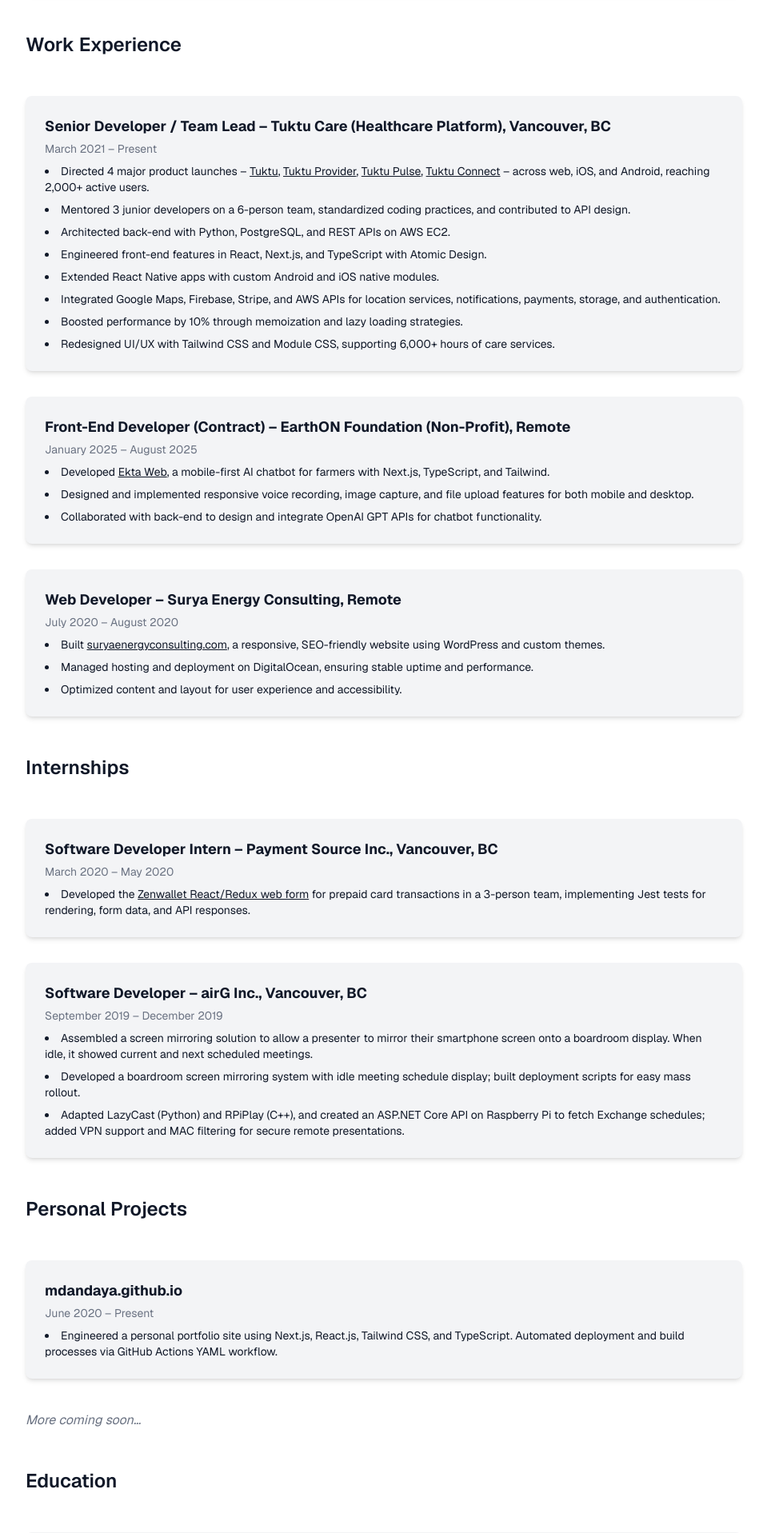
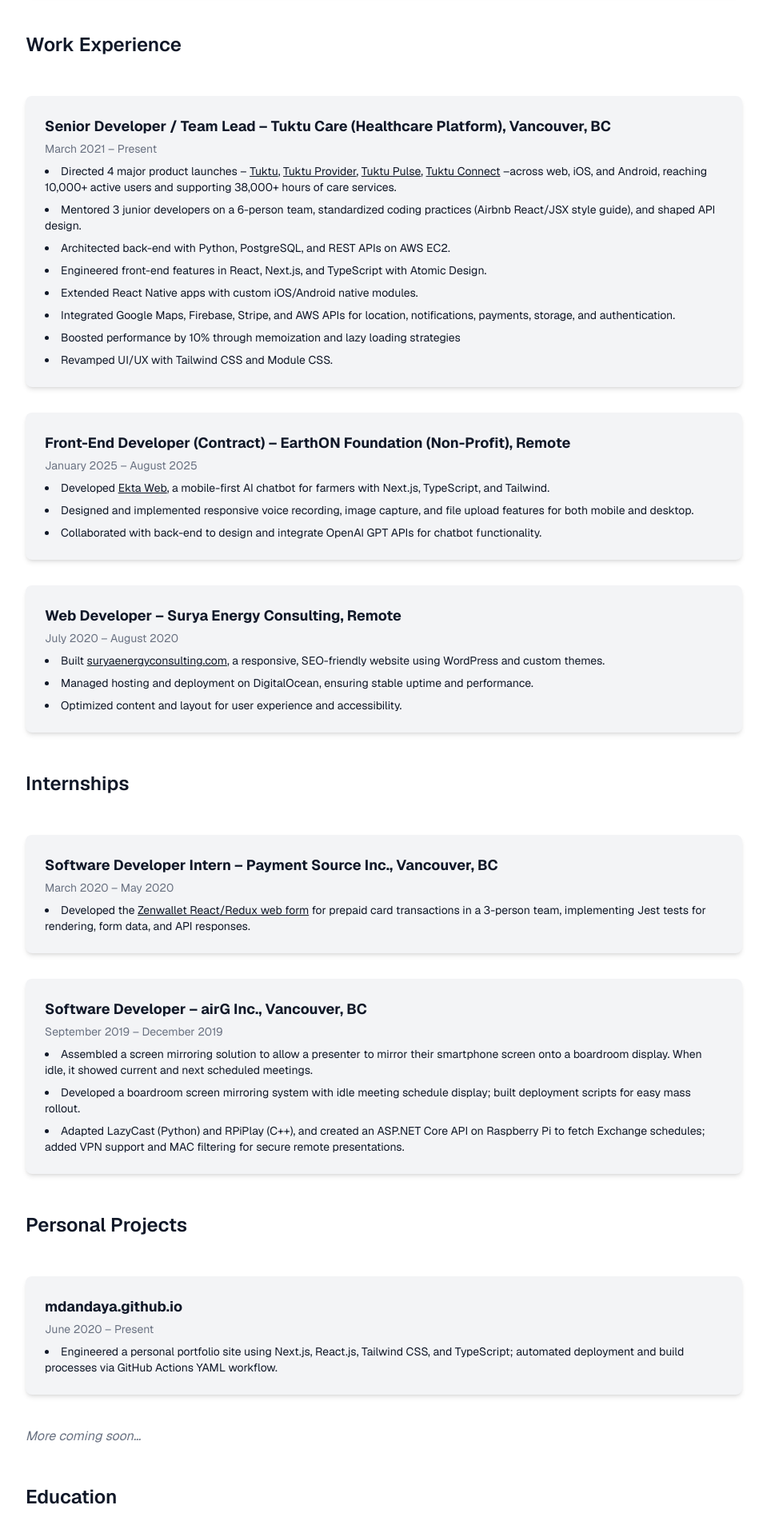
Before and after one commit to mdandaya/mdandaya.github.io, a Next.js app: page / in a window 1280 px wide. Shown: the part 656-2573 px from the top of the page at 80% size, without its empty margins (160-1119 px from the left). Built offline with nearby package versions, Linux system fonts and the light colour scheme.

Commit message:
metrics and content update

```diff
--- a/src/app/page.tsx
+++ b/src/app/page.tsx
@@ -75,15 +75,14 @@
               <a href="https://connect.tuktu.ai/" className="underline hover:text-blue-500">
                 Tuktu Connect
               </a>{" "}
-              – across web, iOS, and Android, reaching 2,000+ active users.
+              –across web, iOS, and Android, reaching 10,000+ active users and supporting 38,000+ hours of care services.
             </li>
-            <li>Mentored 3 junior developers on a 6-person team, standardized coding practices, and contributed to API design.</li>
-            <li>Architected back-end with Python, PostgreSQL, and REST APIs on AWS EC2.</li>
-            <li>Engineered front-end features in React, Next.js, and TypeScript with Atomic Design.</li>
-            <li>Extended React Native apps with custom Android and iOS native modules.</li>
-            <li>Integrated Google Maps, Firebase, Stripe, and AWS APIs for location services, notifications, payments, storage, and authentication.</li>
-            <li>Boosted performance by 10% through memoization and lazy loading strategies.</li>
-            <li>Redesigned UI/UX with Tailwind CSS and Module CSS, supporting 6,000+ hours of care services.</li>
+            <li>Mentored 3 junior developers on a 6-person team, standardized coding practices (Airbnb React/JSX style guide), and shaped API design.</li>{" "}
+            <li>Architected back-end with Python, PostgreSQL, and REST APIs on AWS EC2.</li>{" "}
+            <li>Engineered front-end features in React, Next.js, and TypeScript with Atomic Design.</li>{" "}
+            <li>Extended React Native apps with custom iOS/Android native modules.</li>{" "}
+            <li>Integrated Google Maps, Firebase, Stripe, and AWS APIs for location, notifications, payments, storage, and authentication.</li>{" "}
+            <li>Boosted performance by 10% through memoization and lazy loading strategies</li> <li>Revamped UI/UX with Tailwind CSS and Module CSS.</li>{" "}
           </ul>
         </div>
 
@@ -163,7 +162,7 @@
           <p className="text-sm text-gray-500 dark:text-gray-400 mb-2">June 2020 – Present</p>
           <ul className="list-disc list-inside space-y-2 text-sm">
             <li>
-              Engineered a personal portfolio site using Next.js, React.js, Tailwind CSS, and TypeScript. Automated deployment and build processes via GitHub
+              Engineered a personal portfolio site using Next.js, React.js, Tailwind CSS, and TypeScript; automated deployment and build processes via GitHub
               Actions YAML workflow.
             </li>
           </ul>
```
